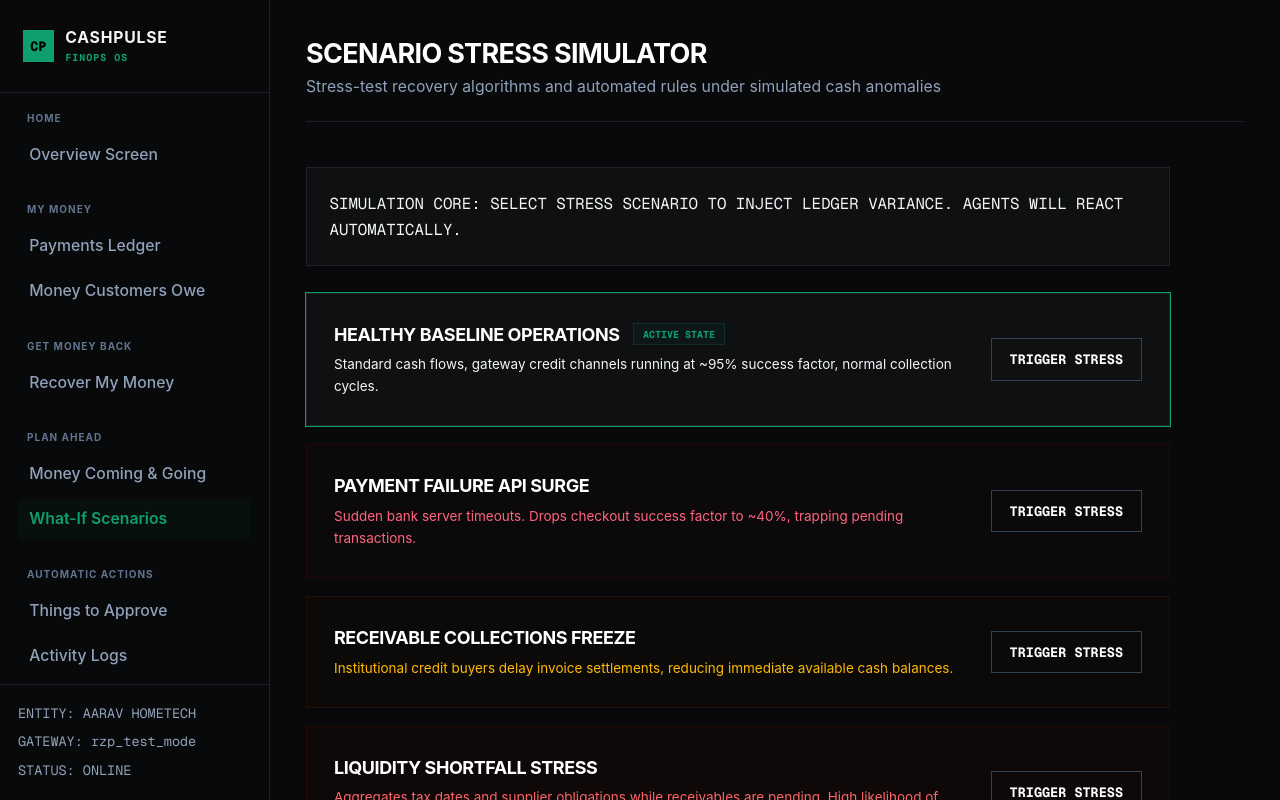
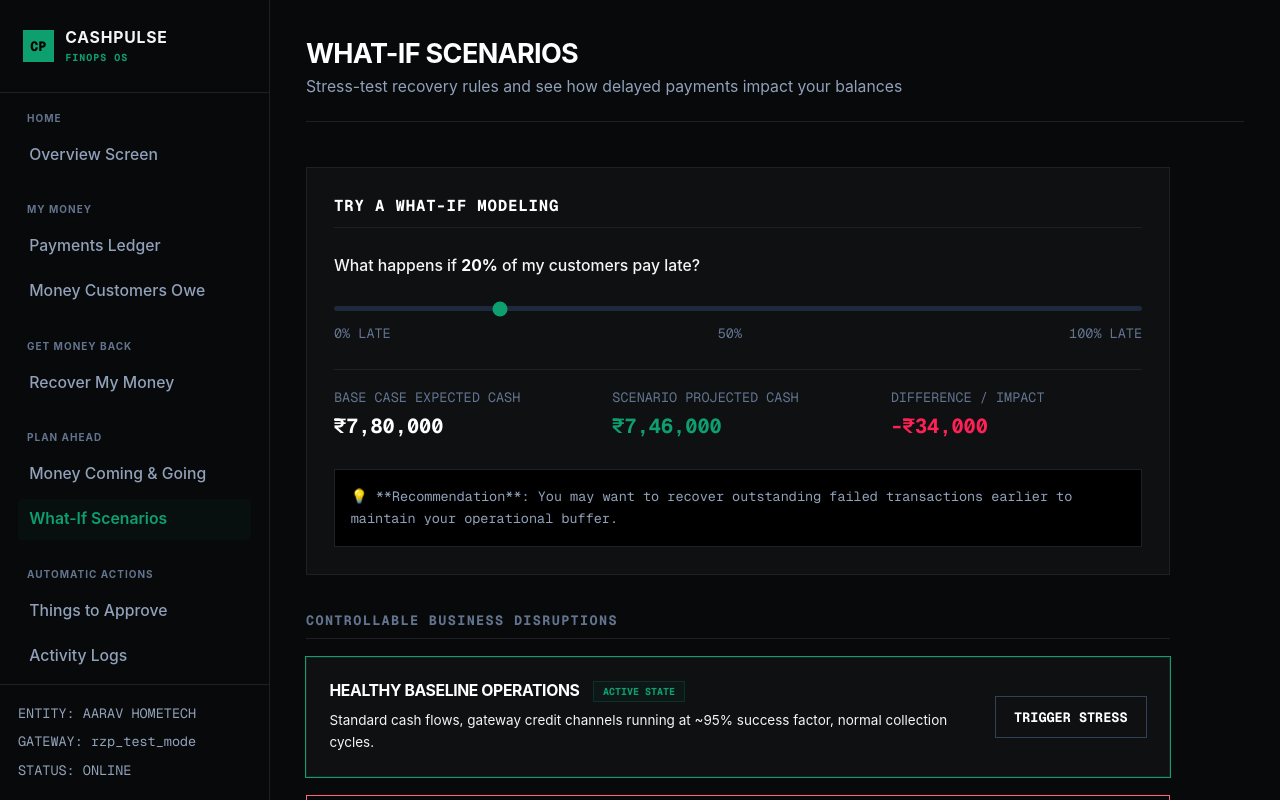
Before and after one commit to khushikakade/CashPulse-AI, a Next.js app in the folder frontend/: page /scenarios in a window 1280 px wide. Shown: the top 800 px of the page. Built offline with nearby package versions, Linux system fonts and the light colour scheme.

Commit message:
feat: add interactive cash flow scenario simulator

```diff
--- a/frontend/src/app/scenarios/page.tsx
+++ b/frontend/src/app/scenarios/page.tsx
@@ -7,6 +7,7 @@ import { Loader2 } from "lucide-react";
 export default function Scenarios() {
   const [loading, setLoading] = useState(false);
   const [activeScenario, setActiveScenario] = useState<string>("healthy");
+  const [latePayPercent, setLatePayPercent] = useState<number>(20);
 
   const triggerScenario = async (name: string) => {
     setLoading(true);
@@ -40,21 +41,26 @@ export default function Scenarios() {
       name: "payment_failure_spike",
       title: "Payment Failure API Surge",
       description: "Sudden bank server timeouts. Drops checkout success factor to ~40%, trapping pending transactions.",
-      color: "border-rose-950/40 bg-rose-950/5 text-rose-400"
+      color: "border-rose-955/40 bg-rose-955/5 text-rose-400"
     },
     {
       name: "receivables_crisis",
       title: "Receivable Collections Freeze",
       description: "Institutional credit buyers delay invoice settlements, reducing immediate available cash balances.",
-      color: "border-amber-950/40 bg-amber-950/5 text-amber-400"
+      color: "border-amber-955/40 bg-amber-955/5 text-amber-400"
     },
     {
       name: "cash_crunch",
       title: "Liquidity Shortfall Stress",
       description: "Aggregates tax dates and supplier obligations while receivables are pending. High likelihood of cash trap.",
-      color: "border-red-950/50 bg-red-950/10 text-red-400"
+      color: "border-red-955/50 bg-red-955/10 text-red-400"
     }
   ];
+
+  // Dynamic calculations based on late payments slider
+  const baseCaseCash = 780000;
+  const impactVal = latePayPercent * 1700;
+  const scenarioCash = baseCaseCash - impactVal;
 
   return (
     <div className="flex bg-[#08090a] text-[#f4f5f6] min-h-screen font-sans">
@@ -62,26 +68,74 @@ export default function Scenarios() {
 
       <main className="flex-1 p-8 overflow-y-auto">
         <header className="mb-10 border-b border-[#1e2023] pb-5">
-          <h1 className="text-2xl font-bold tracking-tight text-white uppercase">Scenario stress simulator</h1>
-          <p className="text-slate-400 text-sm mt-1">Stress-test recovery algorithms and automated rules under simulated cash anomalies</p>
+          <h1 className="text-2xl font-bold tracking-tight text-white uppercase">What-If Scenarios</h1>
+          <p className="text-slate-400 text-sm mt-1">Stress-test recovery rules and see how delayed payments impact your balances</p>
         </header>
 
-        <section className="max-w-3xl space-y-6">
-          <div className="bg-[#0e1012] border border-[#1e2023] p-5 text-sm font-mono text-slate-350 leading-relaxed">
-            SIMULATION CORE: SELECT STRESS SCENARIO TO INJECT LEDGER VARIANCE. AGENTS WILL REACT AUTOMATICALLY.
+        <div className="max-w-3xl space-y-8">
+          {/* Interactive What-If Section */}
+          <section className="bg-[#0e1012] border border-[#1e2023] p-6 space-y-6">
+            <h2 className="text-sm font-bold text-white uppercase tracking-wider font-mono border-b border-[#1e2023] pb-2">
+              Try a What-If Modeling
+            </h2>
+
+            <div className="space-y-3">
+              <label className="text-sm text-slate-350 font-medium block">
+                What happens if <strong className="text-white">{latePayPercent}%</strong> of my customers pay late?
+              </label>
+              <input
+                type="range"
+                min="0"
+                max="100"
+                value={latePayPercent}
+                onChange={(e) => setLatePayPercent(Number(e.target.value))}
+                className="w-full h-1 bg-slate-800 rounded-lg appearance-none cursor-pointer accent-[#0e9f6e]"
+              />
+              <div className="flex justify-between text-xs text-slate-500 font-mono">
+                <span>0% LATE</span>
+                <span>50%</span>
+                <span>100% LATE</span>
+              </div>
             </div>
 
+            <div className="grid grid-cols-1 md:grid-cols-3 gap-6 pt-4 border-t border-[#1e2023] text-sm font-mono">
+              <div>
+                <span className="text-xs text-slate-500 block uppercase mb-1">Base Case Expected Cash</span>
+                <span className="text-lg font-bold text-white">₹{baseCaseCash.toLocaleString("en-IN")}</span>
+              </div>
+              <div>
+                <span className="text-xs text-slate-500 block uppercase mb-1">Scenario Projected Cash</span>
+                <span className="text-lg font-bold text-[#0e9f6e]">₹{scenarioCash.toLocaleString("en-IN")}</span>
+              </div>
+              <div>
+                <span className="text-xs text-slate-500 block uppercase mb-1">Difference / Impact</span>
+                <span className="text-lg font-bold text-rose-500">-₹{impactVal.toLocaleString("en-IN")}</span>
+              </div>
+            </div>
+
+            {latePayPercent > 10 && (
+              <div className="text-xs text-slate-400 font-mono bg-black p-3.5 border border-[#1e2023] leading-relaxed">
+                💡 **Recommendation**: You may want to recover outstanding failed transactions earlier to maintain your operational buffer.
+              </div>
+            )}
+          </section>
+
+          {/* Trigger Scenario Block */}
+          <section className="space-y-4">
+            <h2 className="text-xs font-bold text-slate-500 uppercase tracking-widest font-mono border-b border-[#1e2023] pb-2">
+              CONTROLLABLE BUSINESS DISRUPTIONS
+            </h2>
             <div className="space-y-4">
               {scenariosList.map((sc) => (
                 <div
                   key={sc.name}
-                className={`border p-6 flex flex-col md:flex-row justify-between items-start md:items-center gap-4 transition-colors ${sc.color} ${
+                  className={`border p-5 flex flex-col md:flex-row justify-between items-start md:items-center gap-4 transition-colors ${sc.color} ${
                     activeScenario === sc.name ? "ring-1 ring-[#0e9f6e]" : ""
                   }`}
                 >
                   <div className="flex-1">
                     <div className="flex items-center gap-3 mb-1.5">
-                    <h3 className="font-bold text-white text-base uppercase tracking-tight">{sc.title}</h3>
+                      <h3 className="font-bold text-white text-sm uppercase tracking-tight">{sc.title}</h3>
                       {activeScenario === sc.name && (
                         <span className="text-[10px] font-mono font-bold text-[#0e9f6e] uppercase bg-[#0e9f6e]/5 px-2 py-0.5 border border-[#0e9f6e]/20">
                           ACTIVE STATE
@@ -106,6 +160,7 @@ export default function Scenarios() {
               ))}
             </div>
           </section>
+        </div>
       </main>
     </div>
   );
```
Lines whose indentation alone changed are shown as unchanged.
